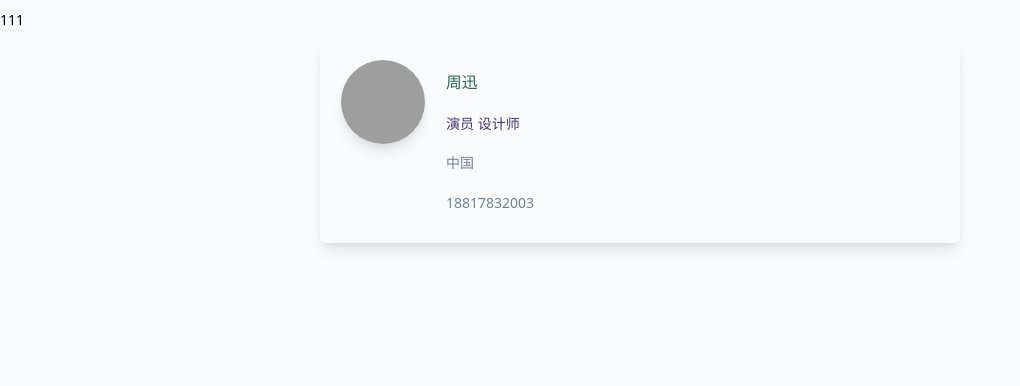
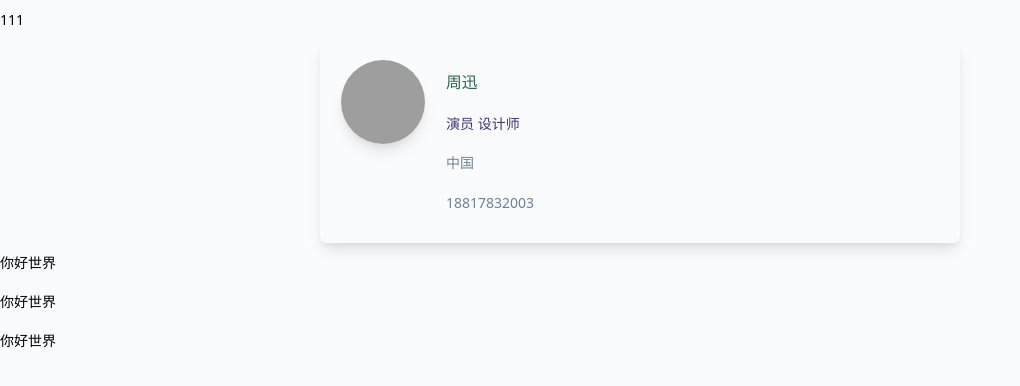
Before and after one commit to Akimotorakiyu/rakiyu, a Vue app in the folder packages/rakiyu/: page / in a window 1280 px wide. Shown: the top 386 px of the page, without its empty margins (0-1020 px from the left). Built offline with nearby package versions, Linux system fonts and the light colour scheme; grey boxes are pictures that could not be loaded.

Commit message:
添加编辑器组件

```diff
--- a/packages/rakiyu/package.json
+++ b/packages/rakiyu/package.json
@@ -7,6 +7,7 @@
     "build": "vite build"
   },
   "dependencies": {
+    "nanoid": "^3.1.15",
     "tailwindcss": "^1.4.6",
     "vue": "^3.0.0-beta.14",
     "vue-i18n": "^9.0.0-alpha.11",
--- a/packages/rakiyu/src/views/Common1/Home.vue
+++ b/packages/rakiyu/src/views/Common1/Home.vue
@@ -1,8 +1,19 @@
 <script lang="ts">
-import { defineComponent } from "vue";
-
+import { defineComponent, reactive } from "vue";
+import Editor from "./editor/Index.vue";
 export default defineComponent({
-  setup(props) {},
+  components: {
+    Editor,
+  },
+  setup(props) {
+    return {
+      doc: reactive({
+        data: {
+          p: "string",
+        },
+      }),
+    };
+  },
 });
 </script>
 
@@ -21,4 +32,5 @@ export default defineComponent({
       <div class="text-gray-600">18817832003</div>
     </div>
   </div>
+  <Editor></Editor>
 </template>
--- /dev/null
+++ b/packages/rakiyu/src/views/Common1/editor/Index.vue
@@ -0,0 +1,44 @@
+<script lang="ts">
+import {
+  defineComponent,
+  onMounted,
+  getCurrentInstance,
+  reactive,
+  Component,
+} from "vue";
+import TextNode from "./TextNode.vue";
+export default defineComponent({
+  components: {
+    TextNode,
+  },
+  setup(props) {
+    let instance = undefined;
+
+    onMounted(() => {
+      instance = getCurrentInstance();
+    });
+
+    let block: Component;
+
+    let currentSelectrion = reactive<Selection>(null);
+
+    function dealInput(params: InputEvent) {
+      currentSelectrion = getSelection();
+      console.log("index", params, currentSelectrion);
+    }
+
+    return {
+      status: reactive({}),
+      methods: {
+        dealInput,
+      },
+    };
+  },
+});
+</script>
+
+<template>
+  <div contenteditable @input="methods.dealInput">
+    <TextNode></TextNode><TextNode></TextNode><TextNode></TextNode>
+  </div>
+</template>
--- /dev/null
+++ b/packages/rakiyu/src/views/Common1/editor/TextNode.vue
@@ -0,0 +1,34 @@
+<script lang="ts">
+import {
+  defineComponent,
+  onMounted,
+  getCurrentInstance,
+  reactive,
+  ref,
+} from "vue";
+import { nanoid } from "nanoid";
+export default defineComponent({
+  setup(props) {
+    let instance = undefined;
+    onMounted(() => {
+      instance = getCurrentInstance();
+    });
+
+    function dealInput(params: Event) {
+      console.log("input", params);
+    }
+
+    return {
+      doc: "你好世界",
+      id: ref(nanoid()),
+      methods: {
+        dealInput,
+      },
+    };
+  },
+});
+</script>
+
+<template>
+  <div :id="id">{{ doc }}</div>
+</template>
```
